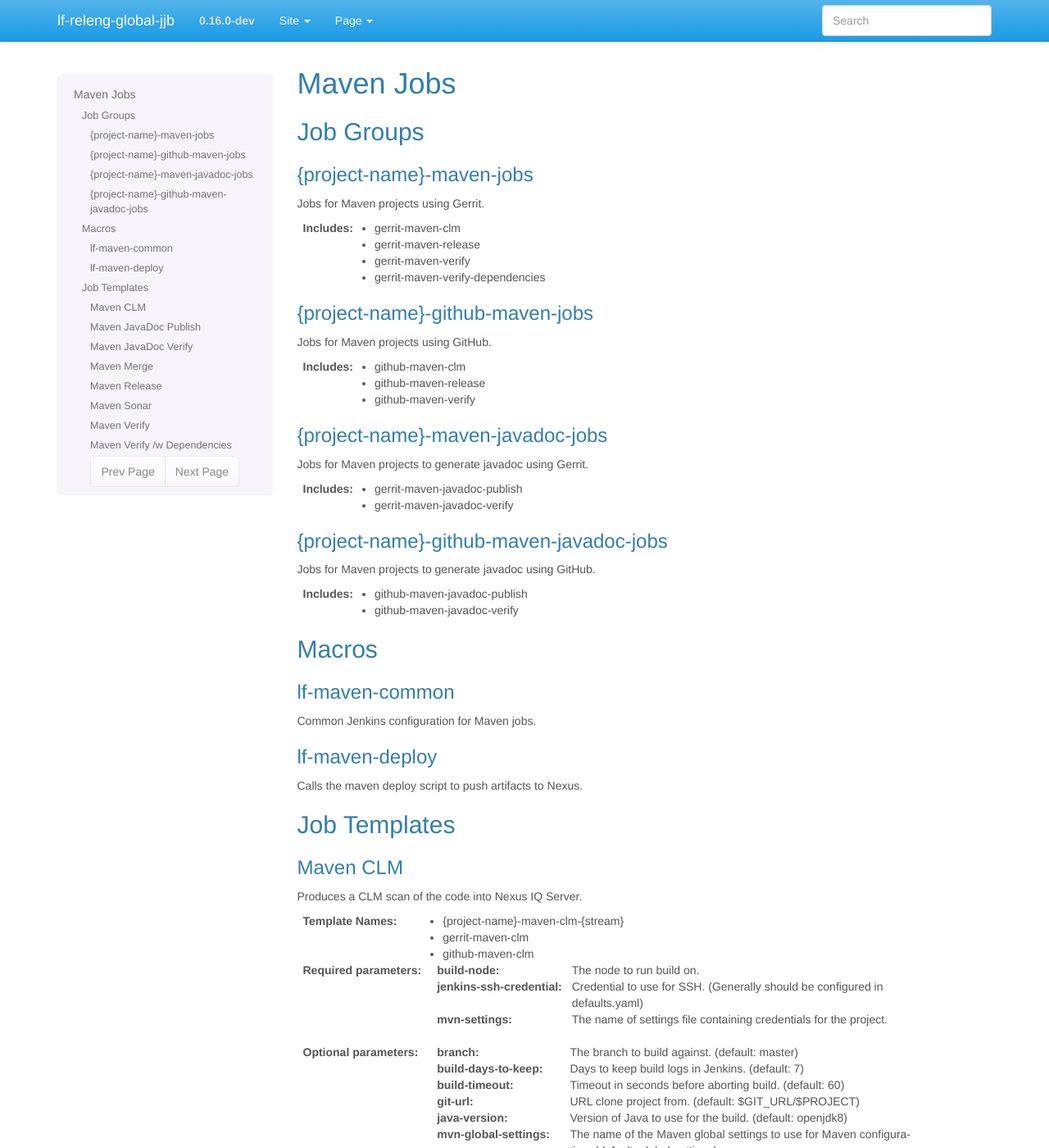
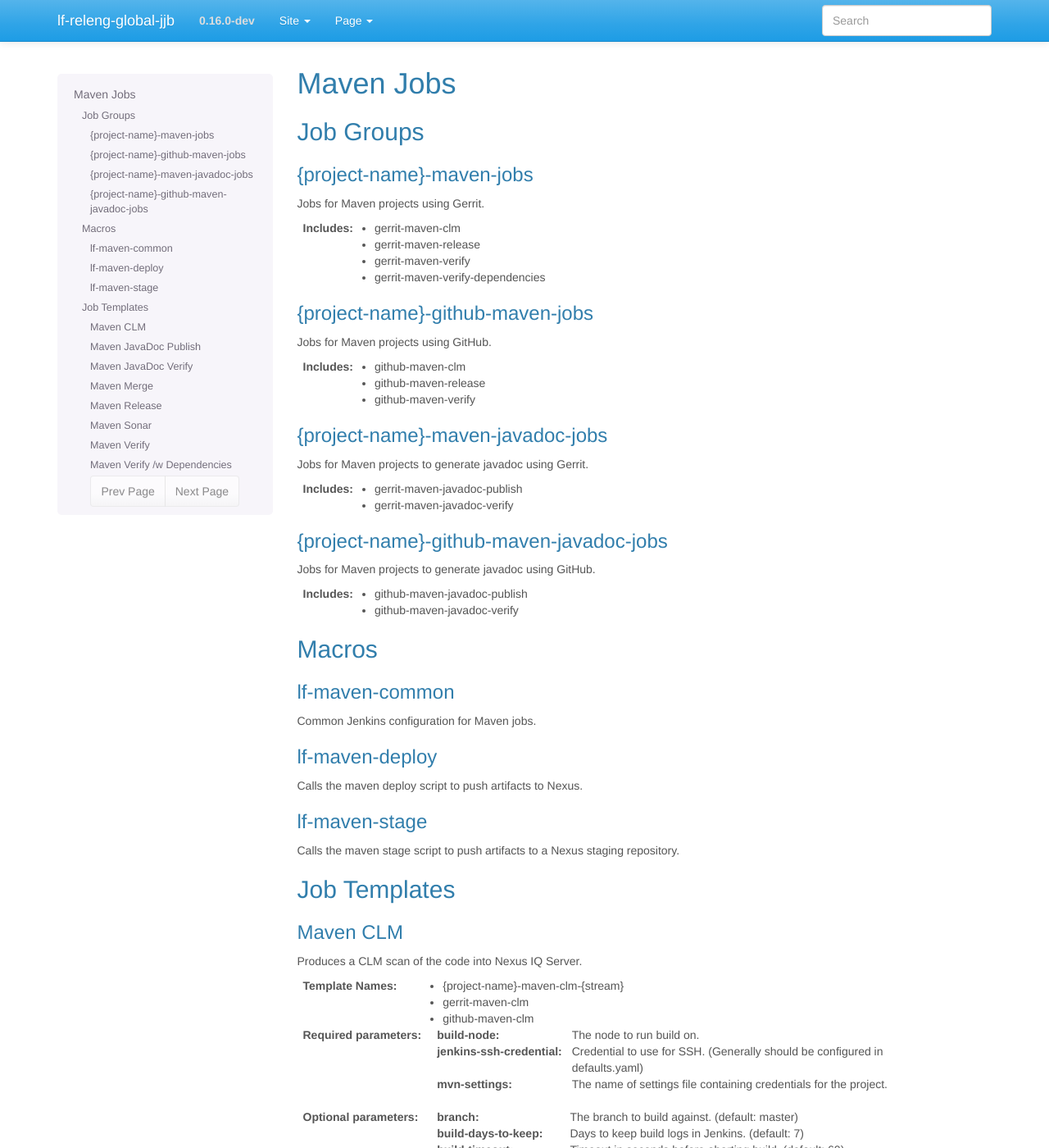
Before and after one commit to lfit/releng-global-jjb, a Sphinx documentation site: the page built from docs/jjb/lf-maven-jobs.rst, in a window 1280 px wide and 1400 px high. Shown: the whole window at 82% size. Built offline with Sphinx 7.4.7, drawn with Linux system fonts in a browser that asks for light colours.

Commit message:
Split maven-stage script into a reusable macro
Change-Id: If8d2208e2469d295637a9e82545b2289e5a7588b
Signed-off-by: Thanh Ha <thanh.ha@linuxfoundation.org>

```diff
--- a/docs/jjb/lf-maven-jobs.rst
+++ b/docs/jjb/lf-maven-jobs.rst
@@ -61,6 +61,11 @@ lf-maven-deploy
 ---------------
 
 Calls the maven deploy script to push artifacts to Nexus.
+
+lf-maven-stage
+---------------
+
+Calls the maven stage script to push artifacts to a Nexus staging repository.
 
 Job Templates
 =============
```
Also changed, not shown: 2 other files.
